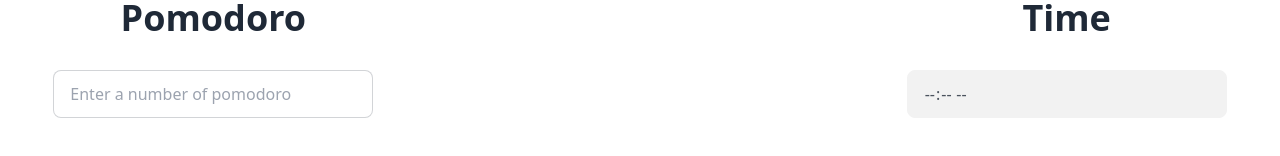
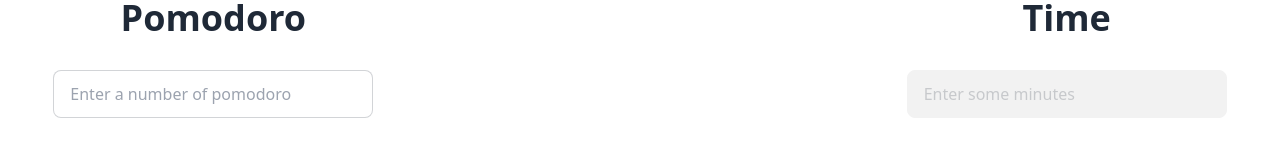
Before and after one commit to DarkOnion0/PomodoroCounter, a SvelteKit app in the folder frontend/: page / in a window 1280 px wide. Shown: the part 374-530 px from the top of the page. Built offline with nearby package versions, Linux system fonts and the light colour scheme; some icons are missing.

Commit message:
feat(frontend): add new value params

```diff
--- a/frontend/src/components/ConvertCard.svelte
+++ b/frontend/src/components/ConvertCard.svelte
@@ -1,6 +1,7 @@
 <script lang="ts">
   export let isPomodoro = true;
   export let active: boolean;
+  export let value: number;
 </script>
 
 <div class="w-full lg:w-1/3 prose flex items-center justify-center flex-col" {...$$props.class}>
@@ -12,13 +13,16 @@
       class="input input-bordered w-full max-w-xs"
       min="1"
       disabled={!active}
+      bind:value
     />
   {:else}
     <h1 class="text-center">Time</h1>
     <input
-      type="time"
+      type="number"
+      placeholder="Enter some minutes"
       class="input input-bordered w-full max-w-xs"
       disabled={!active}
+      bind:value
     />
   {/if}
 </div>
--- a/frontend/src/routes/+page.svelte
+++ b/frontend/src/routes/+page.svelte
@@ -4,10 +4,13 @@
   import { ArrowsRightLeft } from "@steeze-ui/heroicons";
 
   let isActive = true;
+
+  let pomodoroCount: number;
+  let timeCount: number;
 </script>
 
 
-<ConvertCard isPomodoro={isActive ? true : false} active={true} />
+<ConvertCard active={isActive} bind:value={pomodoroCount} />
 
 <button
   class="btn btn-square btn-ghost mx-auto lg:my-auto"
@@ -18,8 +21,8 @@
   <Icon
     src={ArrowsRightLeft}
     theme="solid"
-    class="inline-block h-6 stroke-current"
+    class="inline-block h-6 stroke-current rotate-90 lg:rotate-0"
   />
 </button>
 
-<ConvertCard isPomodoro={isActive ? false : true} active={false} />
+<ConvertCard isPomodoro={false} active={!isActive} bind:value={timeCount} />
```
